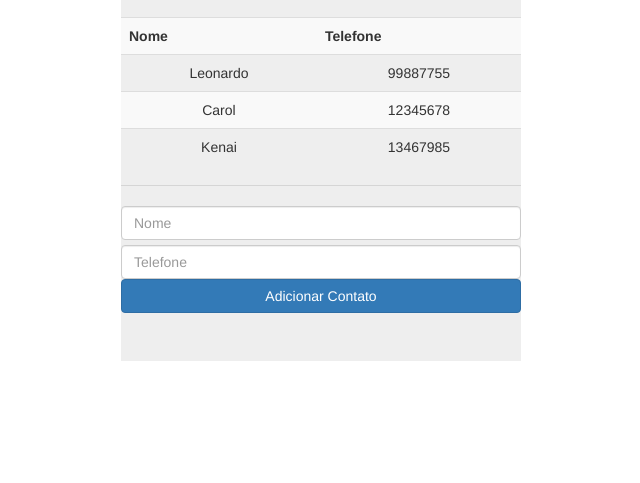
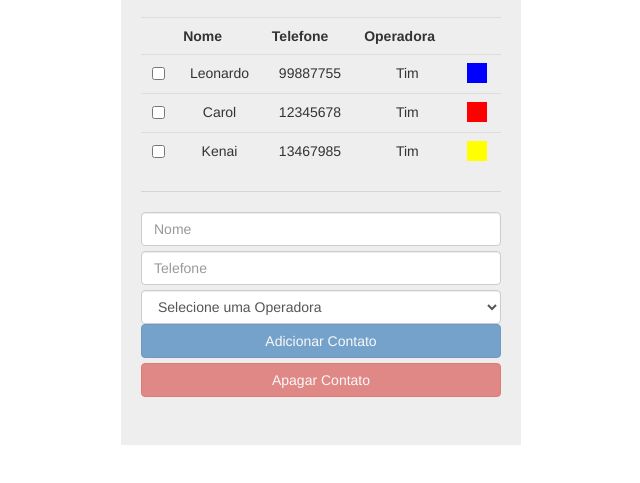
Before and after one commit to lrsousa/StudyAngularJs, a plain HTML site: page ListaTelefonica/index.html in a window 1280 px wide. Shown: the part 117-600 px from the top of the page, without its empty margins (319-959 px from the left). Drawn offline with nearby package versions, Linux system fonts and the light colour scheme.

Commit message:
ngDisabled, ngOptions (utilizando for, as e group by), ngClass, ngStyle, ngShow, ngHide, ngIf e ngInclude

```diff
--- a/ListaTelefonica/index.html
+++ b/ListaTelefonica/index.html
@@ -10,6 +10,8 @@
 			margin-top: 20px;
 			margin-left: auto;
 			margin-right: auto;
+			padding-left: 20px;
+			padding-right: 20px;
 		}
 		.table {
 			margin-top: 20px;
@@ -17,7 +19,12 @@
 		.form-control {
 			margin-top: 5px;
 		}
-
+		.selecionado {
+			background-color: #B0E0E6;
+		}
+		.negrito {
+			font-weight: bold;
+		}
 
 	</style>
 	<script src="lib/angular/angular.js"></script>
@@ -26,13 +33,30 @@
 		angular.module("listaTelefonica").controller("listaTelefonicaCtrl", function($scope) {
 			$scope.app = "Lista Telefonica";
 			$scope.contatos = [
-				{nome : "Leonardo", telefone : "99887755"},
-				{nome : "Carol", telefone : "12345678"},
-				{nome : "Kenai", telefone : "13467985"}
+				{nome : "Leonardo", telefone : "99887755", cor: "blue", operadora: {nome: "Tim", codigo: "41"}},
+				{nome : "Carol", telefone : "12345678", cor: "red", operadora: {nome: "Tim", codigo: "41"}},
+				{nome : "Kenai", telefone : "13467985", cor: "yellow", operadora: {nome: "Tim", codigo: "41"}}
+			];
+			$scope.operadoras = [
+				{nome: "Oi", codigo: 14, categoria: "Celular"},
+				{nome: "Vivo", codigo: 15, categoria: "Celular"},
+				{nome: "Tim", codigo: 41, categoria: "Celular"},
+				{nome: "GVT", codigo: 25, categoria: "Fixo"},
+				{nome: "Embratel", codigo: 21, categoria: "Fixo"}
 			];
 			$scope.adicionarContato = function(contato) {
 				$scope.contatos.push(angular.copy(contato));
 				delete $scope.contato;
+			}
+			$scope.apagarContatos = function(contatos) {
+				$scope.contatos = contatos.filter(function(contato) {
+					if(!contato.selecionado) return contato;
+				});
+			}
+			$scope.isContatoSelecionado = function(contatos) {
+				return contatos.some(function(contato) {
+					return contato.selecionado;
+				});
 			}
 		});
 	</script>
@@ -40,20 +64,30 @@
 <body ng-controller="listaTelefonicaCtrl">
 	<div class="jumbotron">
 		<h3>{{app}}</h3>
-		<table class="table table-striped">
+		<table class="table">
 			<tr>
+				<th></th>
 				<th>Nome</th>
 				<th>Telefone</th>
+				<th>Operadora</th>
+				<th></th>
 			</tr>
-			<tr ng-repeat="contato in contatos">
+			<tr ng-class="{'selecionado negrito': contato.selecionado}" ng-repeat="contato in contatos">
+				<td><input type="checkbox" ng-model="contato.selecionado" /></td>
 				<td>{{contato.nome}}</td>
 				<td>{{contato.telefone}}</td>
+				<td>{{contato.operadora.nome}}</td>
+				<td><div style="width: 20px; height: 20px" ng-style="{'background-color': contato.cor}"></div></td>
 			</tr>
 		</table>
 		<hr/>
 		<input class="form-control" type="text" ng-model = "contato.nome" placeholder="Nome" />
 		<input class="form-control" type="text" ng-model = "contato.telefone" placeholder="Telefone" />
-		<button class="btn btn-primary btn-block" ng-click="adicionarContato(contato)">Adicionar Contato</button>
+		<select class="form-control" ng-model="contato.operadora" ng-options="operadora.nome group by operadora.categoria for operadora in operadoras">
+			<option value="">Selecione uma Operadora</option>
+		</select>
+		<button class="btn btn-primary btn-block" ng-click="adicionarContato(contato)" ng-disabled="!contato.nome || !contato.telefone">Adicionar Contato</button>
+		<button class="btn btn-danger btn-block" ng-click="apagarContatos(contatos)" ng-disabled="!isContatoSelecionado(contatos)">Apagar Contato</button>
 		{{contato}}
 	</div>
 </body>
```
